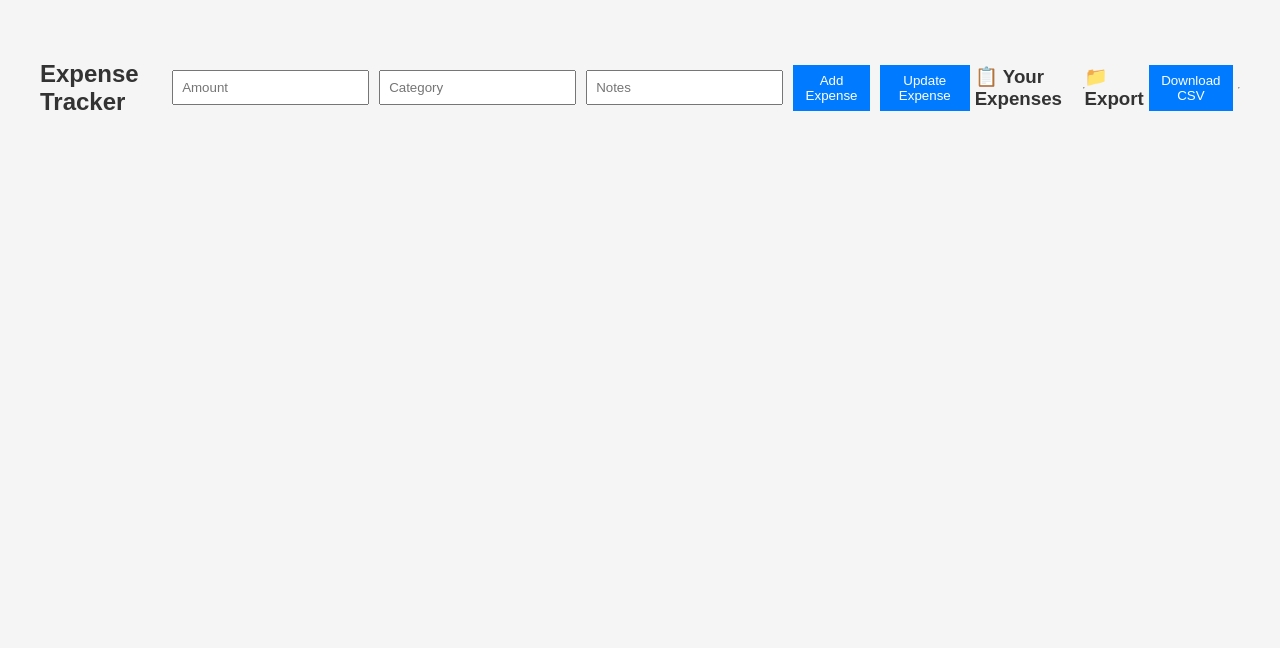
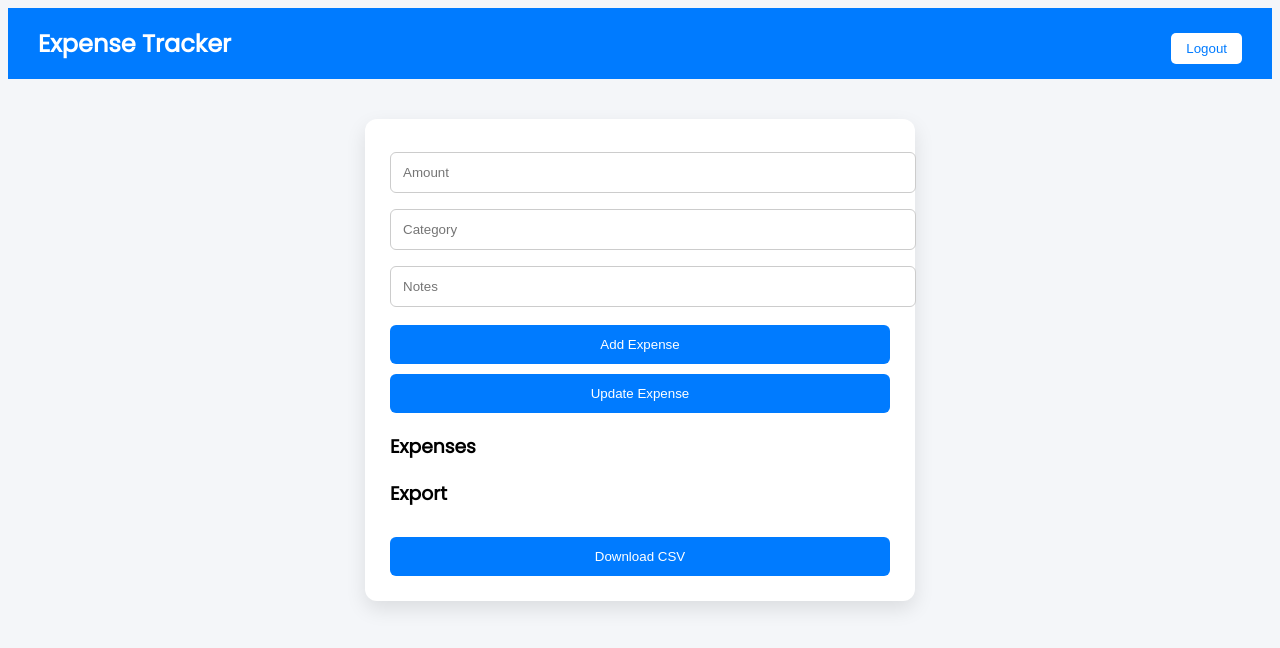
Before and after one commit to Nivedha6698/expense-tracker, a Flask app: page /dashboard in a window 1280 px wide. Shown: the top 648 px of the page. Run offline with Flask 3, Linux system fonts and the light colour scheme.

Commit message:
modified UI and UX

```diff
--- a/app/static/app.js
+++ b/app/static/app.js
@@ -1,4 +1,28 @@
-let token = localStorage.getItem("token");
+// TOKEN
+function getToken() {
+    return localStorage.getItem("token");
+}
+
+// ---------------- TOAST ----------------
+function showToast(message, success = true) {
+    let toast = document.getElementById("toast");
+
+    if (!toast) return; // prevent error if not on dashboard
+
+    toast.innerText = message;
+    toast.style.background = success ? "#28a745" : "#dc3545";
+    toast.style.display = "block";
+
+    setTimeout(() => {
+        toast.style.display = "none";
+    }, 3000);
+}
+
+// ---------------- LOGOUT ----------------
+function logout() {
+    localStorage.removeItem("token");
+    window.location.href = "/";
+}
 
 // ---------------- LOGIN ----------------
 function login() {
@@ -16,9 +40,10 @@ function login() {
             localStorage.setItem("token", data.access_token);
             window.location.href = "/dashboard";
         } else {
-            alert("Login failed");
+            alert("Login failed ❌");
         }
-    });
+    })
+    .catch(() => alert("Server error"));
 }
 
 // ---------------- SIGNUP ----------------
@@ -33,54 +58,73 @@ function signup() {
     })
     .then(res => res.json())
     .then(() => {
-        alert("Signup successful");
+        alert("Signup successful ✅");
         window.location.href = "/";
-    });
+    })
+    .catch(() => alert("Signup failed"));
 }
 
 // ---------------- ADD EXPENSE ----------------
 function addExpense() {
+    let amount = document.getElementById('amount').value;
+
+    if (!amount) {
+        showToast("Amount required ❗", false);
+        return;
+    }
+
     fetch('/expenses', {
         method: 'POST',
         headers: {
             'Content-Type': 'application/json',
-            'Authorization': 'Bearer ' + localStorage.getItem("token")
+            'Authorization': 'Bearer ' + getToken()
         },
         body: JSON.stringify({
-            amount: parseFloat(document.getElementById('amount').value),  // fix
+            amount: parseFloat(amount),
             category: document.getElementById('category').value,
             notes: document.getElementById('notes').value
         })
     })
     .then(res => res.json())
-    .then(data => {
-        console.log(data);
+    .then(() => {
+        showToast("Expense Added ✅");
+        clearFields();
         loadExpenses();
-    });
+    })
+    .catch(() => showToast("Error adding expense ❌", false));
 }
+
 // ---------------- LOAD EXPENSES ----------------
 function loadExpenses() {
     fetch('/expenses', {
         headers: {
-            'Authorization': 'Bearer ' + localStorage.getItem("token")
+            'Authorization': 'Bearer ' + getToken()
         }
     })
     .then(res => res.json())
     .then(data => {
         let list = document.getElementById("expenseList");
+        if (!list) return;
+
         list.innerHTML = "";
 
         data.forEach(exp => {
             let li = document.createElement("li");
+
             li.innerHTML = `
-                ${exp.amount} - ${exp.category} - ${exp.notes}
-                <button onclick="editExpense(${exp.id}, '${exp.amount}', '${exp.category}', '${exp.notes}')">Edit</button>
-                <button onclick="deleteExpense(${exp.id})">Delete</button>
+                <span>${exp.amount} - ${exp.category} - ${exp.notes}</span>
+                <div class="actions">
+                    <button onclick="editExpense(${exp.id}, '${exp.amount}', '${exp.category}', '${exp.notes}')">Edit</button>
+                    <button onclick="deleteExpense(${exp.id})">Delete</button>
+                </div>
             `;
+
             list.appendChild(li);
         });
     });
 }
+
+// ---------------- EDIT ----------------
 function editExpense(id, amount, category, notes) {
     document.getElementById('expenseId').value = id;
     document.getElementById('amount').value = amount;
@@ -88,14 +132,20 @@ function editExpense(id, amount, category, notes) {
     document.getElementById('notes').value = notes;
 }
 
+// ---------------- UPDATE ----------------
 function updateExpense() {
     let id = document.getElementById('expenseId').value;
+
+    if (!id) {
+        showToast("Select expense to update ❗", false);
+        return;
+    }
 
     fetch(`/expenses/${id}`, {
         method: 'PUT',
         headers: {
             'Content-Type': 'application/json',
-            'Authorization': 'Bearer ' + localStorage.getItem("token")
+            'Authorization': 'Bearer ' + getToken()
         },
         body: JSON.stringify({
             amount: document.getElementById('amount').value,
@@ -105,60 +155,56 @@ function updateExpense() {
     })
     .then(res => res.json())
     .then(() => {
-        alert("Updated!");
+        showToast("Updated successfully ✅");
+        clearFields();
         loadExpenses();
-    });
+    })
+    .catch(() => showToast("Update failed ❌", false));
 }
+
 // ---------------- DELETE ----------------
 function deleteExpense(id) {
     fetch(`/expenses/${id}`, {
         method: 'DELETE',
         headers: {
-            'Authorization': 'Bearer ' + localStorage.getItem("token")
+            'Authorization': 'Bearer ' + getToken()
         }
     })
-    .then(() => loadExpenses());
-}
-
-// ---------------- SUMMARY ----------------
-function loadSummary() {
-    fetch('/expenses/summary', {
-        headers: {
-            'Authorization': 'Bearer ' + token
-        }
+    .then(() => {
+        showToast("Deleted 🗑️");
+        loadExpenses();
     })
-    .then(res => res.json())
-    .then(data => {
-        let list = document.getElementById("summaryList");
-        list.innerHTML = "";
-
-        for (let category in data) {
-            let li = document.createElement("li");
-            li.innerText = `${category} : ₹${data[category]}`;
-            list.appendChild(li);
-        }
-    });
+    .catch(() => showToast("Delete failed ❌", false));
 }
 
 // ---------------- EXPORT CSV ----------------
 function exportCSV() {
     fetch('/expenses/export', {
         headers: {
-            'Authorization': 'Bearer ' + token
+            'Authorization': 'Bearer ' + getToken()
         }
     })
     .then(res => res.json())
     .then(data => {
         if (data.download_url) {
-            window.open(data.download_url, '_blank'); // open S3 link
+            showToast("Download ready 📥");
+            window.open(data.download_url, '_blank');
         } else {
-            alert("Export failed");
+            showToast("Export failed ❌", false);
         }
-    });
+    })
+    .catch(() => showToast("Error exporting ❌", false));
 }
 
+// ---------------- CLEAR INPUTS ----------------
+function clearFields() {
+    document.getElementById('expenseId').value = "";
+    document.getElementById('amount').value = "";
+    document.getElementById('category').value = "";
+    document.getElementById('notes').value = "";
+}
 
-// Load expenses on dashboard
+// ---------------- AUTO LOAD ----------------
 if (window.location.pathname === "/dashboard") {
     loadExpenses();
 }
--- a/app/static/style.css
+++ b/app/static/style.css
@@ -1,109 +1,104 @@
-body {
-    font-family: Arial;
-    margin: 40px;
-    background: #f5f5f5;
+\* {
+    margin: 0;
+    padding: 0;
+    box-sizing: border-box;
 }
 
-h2, h3 {
-    color: #333;
+body {
+    font-family: 'Poppins', sans-serif;
+    background: #f4f6f9;
 }
 
-input {
-    padding: 8px;
-    margin: 5px;
-    width: 200px;
+/* NAVBAR */
+.navbar {
+    background: #007bff;
+    color: white;
+    padding: 15px 30px;
+    display: flex;
+    justify-content: space-between;
+    align-items: center;
 }
 
+.navbar h2 {
+    margin: 0;
+}
+
+.navbar button {
+    width: auto;
+    padding: 8px 15px;
+    background: white;
+    color: #007bff;
+    border-radius: 5px;
+}
+
+/* CONTAINER */
+.container {
+    width: 500px;
+    max-width: 95%;
+    margin: 40px auto;
+    background: white;
+    padding: 25px;
+    border-radius: 12px;
+    box-shadow: 0 8px 20px rgba(0,0,0,0.1);
+}
+
+/* INPUTS */
+input {
+    width: 100%;
+    padding: 12px;
+    margin: 8px 0;
+    border-radius: 6px;
+    border: 1px solid #ccc;
+}
+
+/* BUTTONS */
 button {
-    padding: 8px 12px;
-    margin: 5px;
+    width: 100%;
+    padding: 12px;
+    margin-top: 10px;
+    background: #007bff;
     border: none;
-    background-color: #007bff;
     color: white;
+    border-radius: 6px;
     cursor: pointer;
 }
 
 button:hover {
-    background-color: #0056b3;
+    background: #0056b3;
 }
 
+/* EXPENSE LIST */
 ul {
     list-style: none;
-    padding: 0;
+    margin-top: 15px;
 }
 
 li {
-    background: white;
+    background: #f1f3f6;
     padding: 10px;
-    margin: 5px 0;
-    border-radius: 5px;
-}
-/* ===================== */
-/* Login Page Specific Styles */
-.login-container {
-    background: #fff;
-    padding: 40px 50px;
-    border-radius: 10px;
-    box-shadow: 0 10px 25px rgba(0,0,0,0.2);
-    width: 350px;
-    max-width: 90%;
-    text-align: center;
-    margin: auto;
-    margin-top: 50px;
+    margin: 8px 0;
+    border-radius: 6px;
+    display: flex;
+    justify-content: space-between;
+    align-items: center;
 }
 
-.login-container h1 {
-    margin-bottom: 10px;
-    color: #333;
-    font-family: Arial, sans-serif;
+/* ACTION BUTTONS */
+.actions button {
+    width: auto;
+    padding: 5px 10px;
+    margin-left: 5px;
+    font-size: 12px;
 }
 
-.login-container p {
-    color: #555;
-    margin-bottom: 30px;
-    font-size: 14px;
+/* TOAST MESSAGE */
+.toast {
+    position: fixed;
+    top: 20px;
+    right: 20px;
+    background: #28a745;
+    color: white;
+    padding: 12px 20px;
+    border-radius: 6px;
+    display: none;
 }
-
-.login-container input {
-    width: 100%;
-    padding: 12px 15px;
-    margin: 10px 0;
-    border-radius: 5px;
-    border: 1px solid #ccc;
-    font-size: 14px;
-    box-sizing: border-box;
-}
-
-.login-container button {
-    width: 100%;
-    padding: 12px;
-    background: #000dff;
-    color: #fff;
-    border: none;
-    border-radius: 5px;
-    font-size: 16px;
-    cursor: pointer;
-    transition: background 0.3s;
-}
-
-.login-container button:hover {
-    background: #6b73ff;
-}
-
-.login-container a {
-    color: #000dff;
-    text-decoration: none;
-}
-
-.login-container a:hover {
-    text-decoration: underline;
-}
-
-/* Optional: Center login page vertically for larger screens */
-@media (min-height: 600px) {
-    body {
-        display: flex;
-        justify-content: center;
-        align-items: center;
-    }
-}
--- a/app/templates/dashboard.html
+++ b/app/templates/dashboard.html
@@ -2,33 +2,39 @@
 <html>
 <head>
     <title>Dashboard</title>
+    <link href="https://fonts.googleapis.com/css2?family=Poppins&display=swap" rel="stylesheet">
     <link rel="stylesheet" href="{{ url_for('static', filename='style.css') }}">
 </head>
 <body>
 
-<h2>Expense Tracker</h2>
-<input type="hidden" id="expenseId">
-<input type="number" id="amount" placeholder="Amount">
-<input type="text" id="category" placeholder="Category">
-<input type="text" id="notes" placeholder="Notes">
+<!-- NAVBAR -->
+<div class="navbar">
+    <h2>Expense Tracker</h2>
+    <button onclick="logout()">Logout</button>
+</div>
 
+<!-- TOAST -->
+<div id="toast" class="toast"></div>
 
-<button onclick="addExpense()">Add Expense</button>
-<button onclick="updateExpense()">Update Expense</button>
+<div class="container">
 
-<!-- EXPENSE LIST -->
-<h3>📋 Your Expenses</h3>
-<ul id="expenseList"></ul>
-<hr>
+    <input type="hidden" id="expenseId">
 
-<!-- EXPORT -->
-<h3>📁 Export</h3>
-<button onclick="exportCSV()">Download CSV</button>
+    <input id="amount" type="number" placeholder="Amount">
+    <input id="category" placeholder="Category">
+    <input id="notes" placeholder="Notes">
 
-<hr>
+    <button onclick="addExpense()">Add Expense</button>
+    <button onclick="updateExpense()">Update Expense</button>
 
+    <h3>Expenses</h3>
+    <ul id="expenseList"></ul>
+
+    <h3>Export</h3>
+    <button onclick="exportCSV()">Download CSV</button>
+
+</div>
 
 <script src="{{ url_for('static', filename='app.js') }}"></script>
-
 </body>
 </html>
```
Also changed, not shown: app/templates/login.html (+13 -9 lines), app/templates/signup.html (+10 -4 lines).
